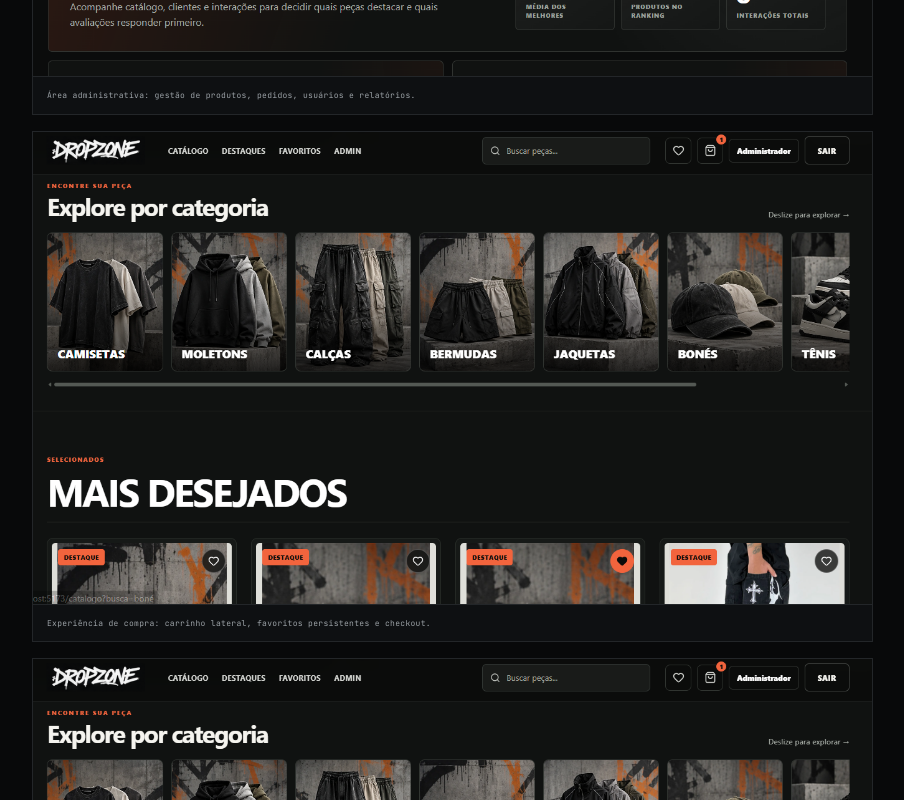
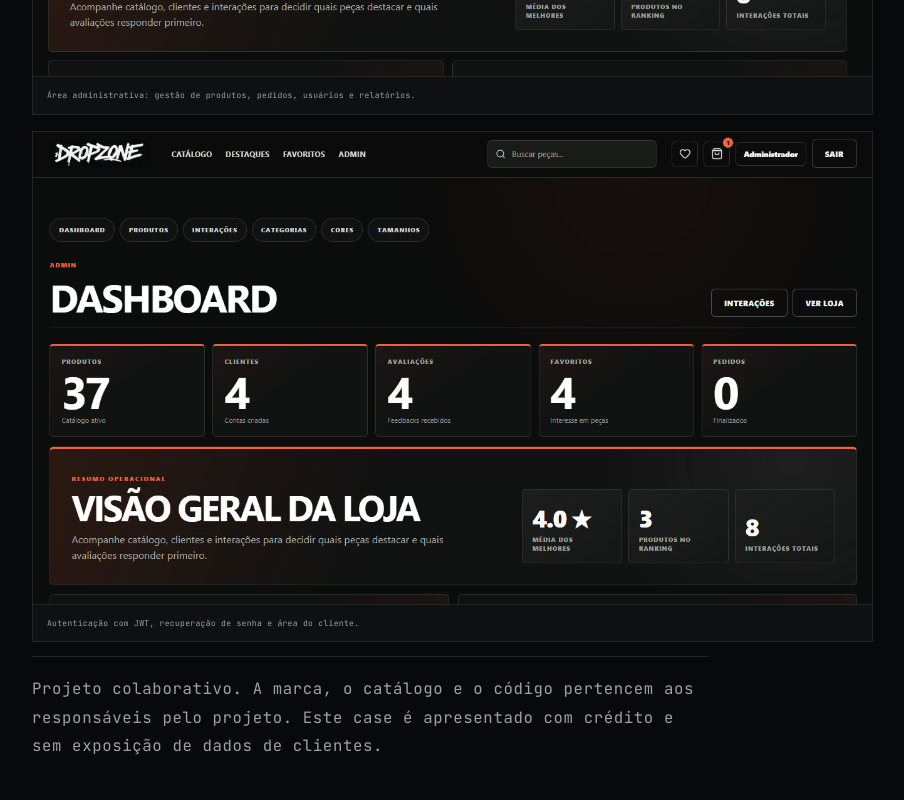
Before and after one commit to Brendontailor/portfolio-site, a Next.js app: page /cases/dropzone in a window 1280 px wide. Shown: the part 3580-4380 px from the top of the page, without its empty margins (356-1260 px from the left). Built offline with nearby package versions, Linux system fonts and the light colour scheme; no server answers.

Commit message:
feat: dropzone gallery — duas imagens (admin + auth)

```diff
--- a/src/data/cases.ts
+++ b/src/data/cases.ts
@@ -533,12 +533,6 @@ export const cases: CaseStudy[] = [
         aspect: "16 / 9",
       },
       {
-        src: "/images/dropzone-cart.webp",
-        alt: "Carrinho e favoritos da Dropzone",
-        caption: "Experiência de compra: carrinho lateral, favoritos persistentes e checkout.",
-        aspect: "16 / 9",
-      },
-      {
         src: "/images/dropzone-auth.webp",
         alt: "Login e conta do cliente Dropzone",
         caption: "Autenticação com JWT, recuperação de senha e área do cliente.",
```
Also changed, not shown: public/images/dropzone-auth.webp.
